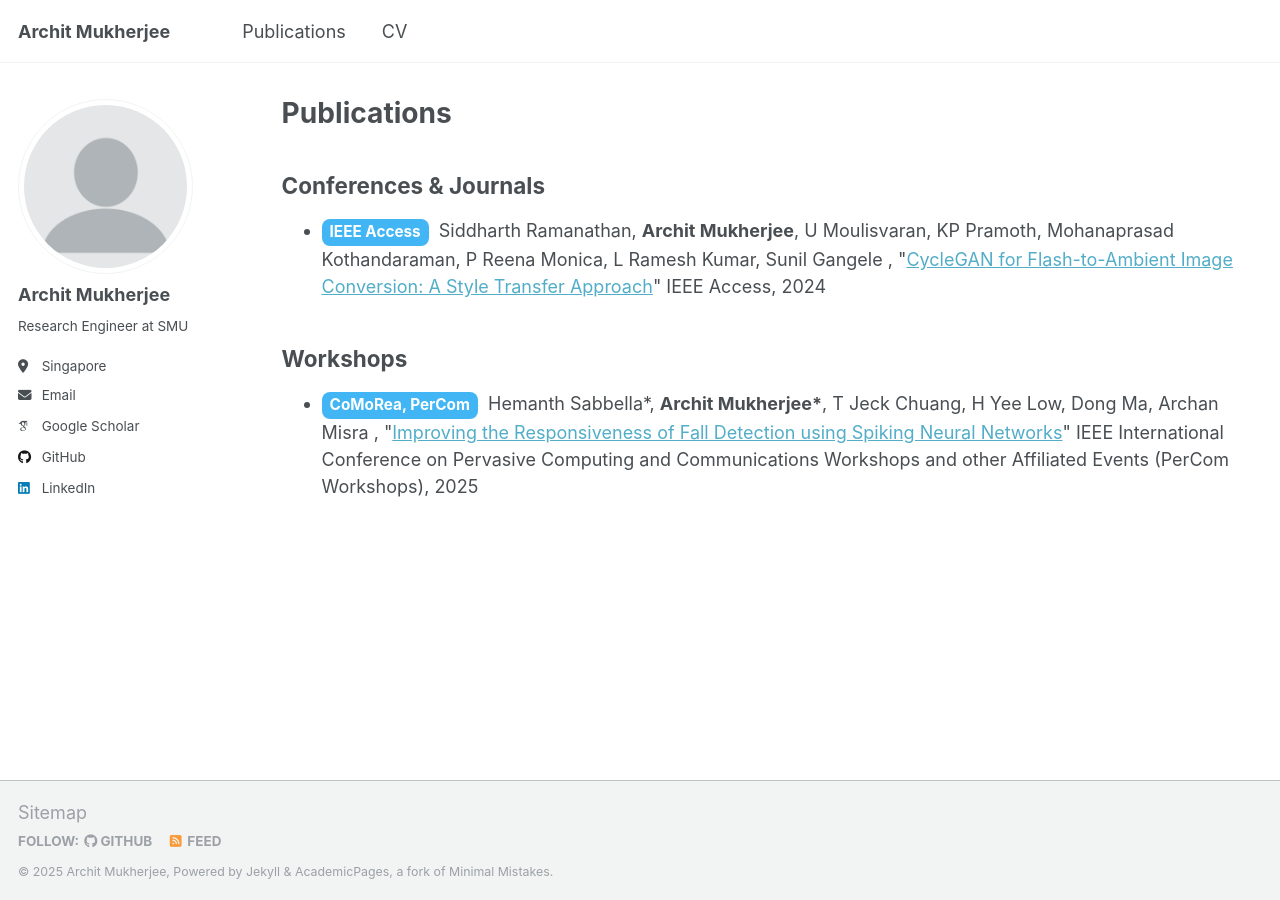
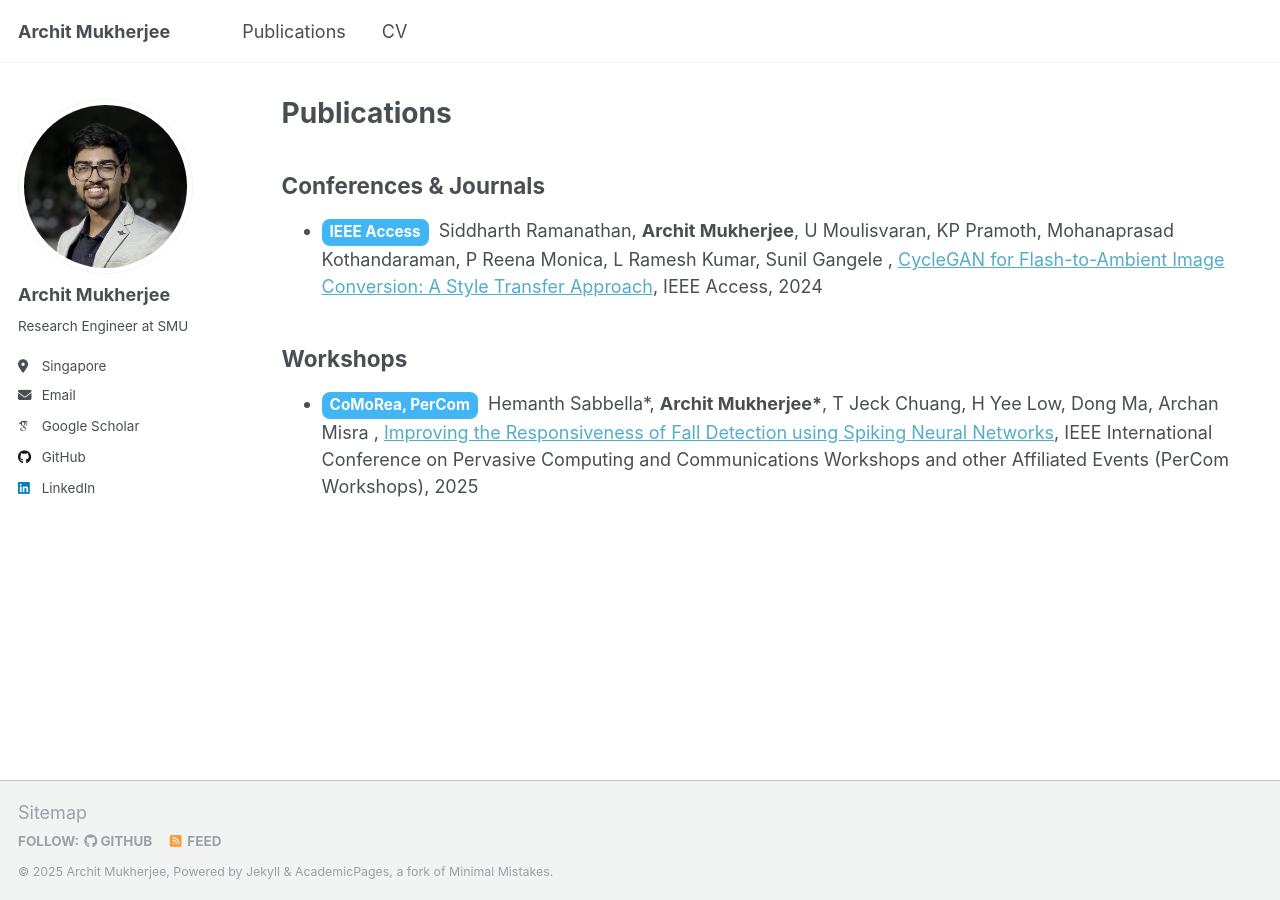
Before and after one commit to ArchitMukherjee/architmukherjee.github.io, a Jekyll site: the page built from _pages/publications.html, in a window 1280 px wide. Built offline with Jekyll 4.4.1, drawn with Linux system fonts in a browser that asks for light colours; some web fonts are replaced.

Commit message:
few adjustments

```diff
--- a/_config.yml
+++ b/_config.yml
@@ -23,7 +23,7 @@ repository               : "architmukherjee/architmukherjee.github.io"
 #               Additional customization can be done by editing /_includes/author-profile.html
 author:
   # Biographic information
-  avatar           : "profile.png"
+  avatar           : "prof_pic.png"
   name             : "Archit Mukherjee"
   pronouns         : # example: "she/her"
   bio              : "Research Engineer at SMU"
--- a/_includes/author-profile.html
+++ b/_includes/author-profile.html
@@ -5,7 +5,6 @@
 {% endif %}
 
 <div itemscope itemtype="http://schema.org/Person">
-
   <div class="author__avatar">
     {% if author.avatar contains "://" %}
     	<img src="{{ author.avatar }}" alt="{{ author.name }}">
--- a/_includes/head/custom.html
+++ b/_includes/head/custom.html
@@ -3,12 +3,13 @@
 <!-- start custom head snippets -->
 
 <!-- favicon from https://commons.wikimedia.org/wiki/File:OOjs_UI_icon_academic-progressive.svg -->
-<link rel="apple-touch-icon" sizes="180x180" href="{{ base_path }}/images/apple-touch-icon-180x180.png"/>
-<link rel="icon" type="image/svg+xml" href="{{ base_path }}/images/favicon.svg"/>
-<link rel="icon" type="image/png" href="{{ base_path }}/images/favicon-32x32.png" sizes="32x32"/>
-<link rel="icon" type="image/png" href="{{ base_path }}/images/favicon-192x192.png" sizes="192x192"/>
-<link rel="manifest" href="{{ base_path }}/images/manifest.json"/>
-<link rel="icon" href="/images/favicon.ico"/>
+
+<!-- <link rel="apple-touch-icon" sizes="180x180" href="{{ base_path }}/images/apple-touch-icon-180x180.png"/> -->
+<!-- <link rel="icon" type="image/svg+xml" href="{{ base_path }}/images/favicon.svg"/> -->
+<!-- <link rel="icon" type="image/png" href="{{ base_path }}/images/favicon-32x32.png" sizes="32x32"/> -->
+<!-- <link rel="icon" type="image/png" href="{{ base_path }}/images/favicon-192x192.png" sizes="192x192"/> -->
+<!-- <link rel="manifest" href="{{ base_path }}/images/manifest.json"/> -->
+<!-- <link rel="icon" href="/images/favicon.ico"/> -->
 <meta name="theme-color" content="#ffffff"/>
 <link rel="stylesheet" href="{{ base_path }}/assets/css/academicons.css"/>
 
--- a/_pages/publications.html
+++ b/_pages/publications.html
@@ -22,7 +22,8 @@ author_profile: true
           {{ author }}{% unless forloop.last %}, {% endunless %}
         {% endif %}
       {% endfor %},
-      "<a href='{{ pub.url }}'>{{ pub.title }}</a>"
+      <!-- "<a href='{{ pub.url }}'>{{ pub.title }}</a>" -->
+      <a href="{{ pub.link }}" target="_blank" rel="noopener noreferrer">{{ pub.title }}</a>,
       {{ pub.venue_long }}, {{ pub.year }}
     </li>
   {% endfor %}
@@ -43,7 +44,8 @@ author_profile: true
           {{ author }}{% unless forloop.last %}, {% endunless %}
         {% endif %}
       {% endfor %},
-      "<a href='{{ pub.url }}'>{{ pub.title }}</a>"
+      <!-- "<a href='{{ pub.url }}'>{{ pub.title }}</a>" -->
+      <a href="{{ pub.link }}" target="_blank" rel="noopener noreferrer">{{ pub.title }}</a>,
       {{ pub.venue_long }}, {{ pub.year }}
     </li>
   {% endfor %}
```
Also changed, not shown: _publications/2009-10-01-paper-title-number-1.md (deleted, +0 -14 lines), _publications/2010-10-01-paper-title-number-2.md (deleted, +0 -14 lines), _publications/2015-10-01-paper-title-number-3.md (deleted, +0 -14 lines), _publications/2024-02-17-paper-title-number-4.md (deleted, +0 -13 lines), _publications/2024-ieee-access-cycle-gan.md (+1 -1 lines), _publications/2025-comorea-improving-responsiveness.md (+1 -0 lines), images/prof_pic.png (added), 1 other file.
